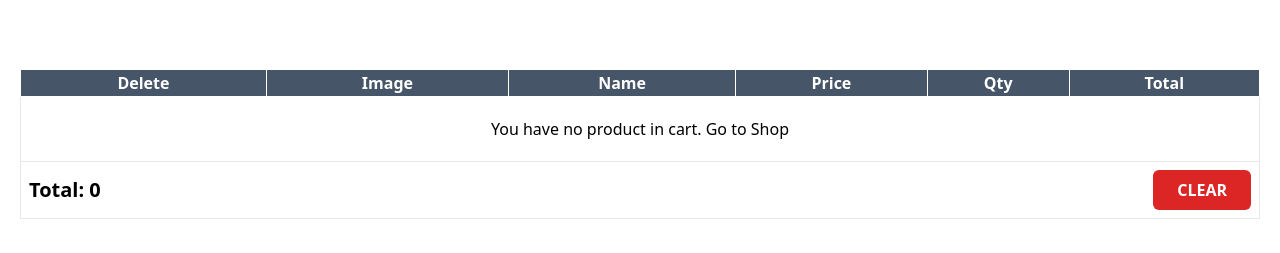
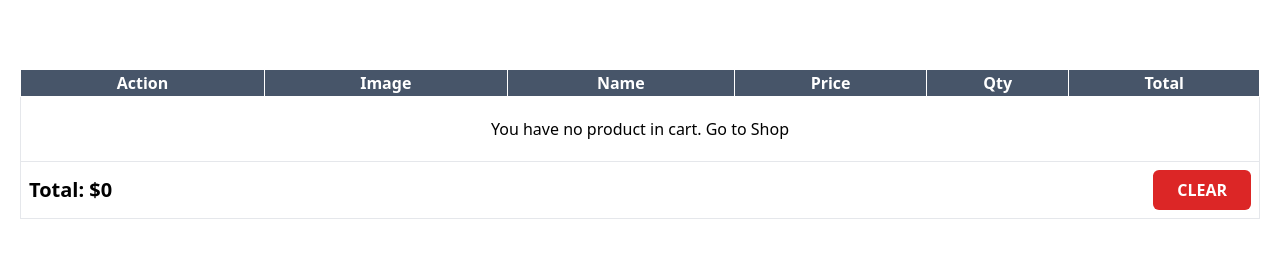
Before and after one commit to tusharshaha/fusion-shop, a React (Vite) app: page /cart in a window 1280 px wide. Shown: the part 334-587 px from the top of the page. Built offline with nearby package versions, Linux system fonts and the light colour scheme; a web font is replaced by a local one.

Commit message:
Feat: added documentation about project

```diff
--- a/src/components/ui/Table.tsx
+++ b/src/components/ui/Table.tsx
@@ -46,7 +46,7 @@ const Table: React.FC = () => {
       <table className="text-center w-full border-collapse border">
         <thead className="">
           <tr className="bg-slate-600 text-white [&>*]:border [&>*]:border-white">
-            <th>Delete</th>
+            <th>Action</th>
             <th>Image</th>
             <th>Name</th>
             <th>Price</th>
@@ -111,7 +111,7 @@ const Table: React.FC = () => {
               <div className="flex items-center justify-between">
                 <div className="cupon">
                   <span className="font-bold text-xl">
-                    Total: {totalAmount}
+                    Total: ${totalAmount}
                   </span>
                 </div>
                 <div className="text-end">
```
Also changed, not shown: src/components/ui/ProductCard.tsx (+6 -3 lines), 1 other file (tests, documents, lock files or other folders).
